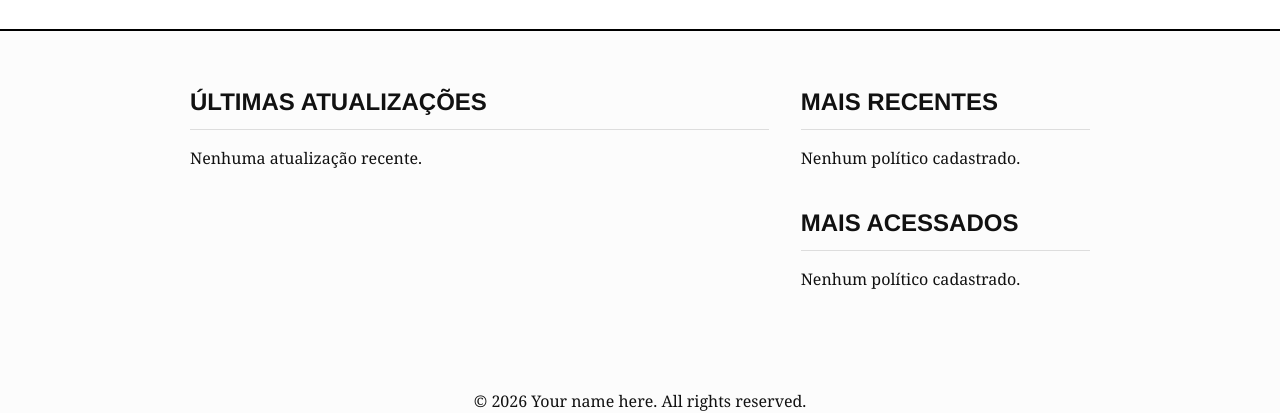
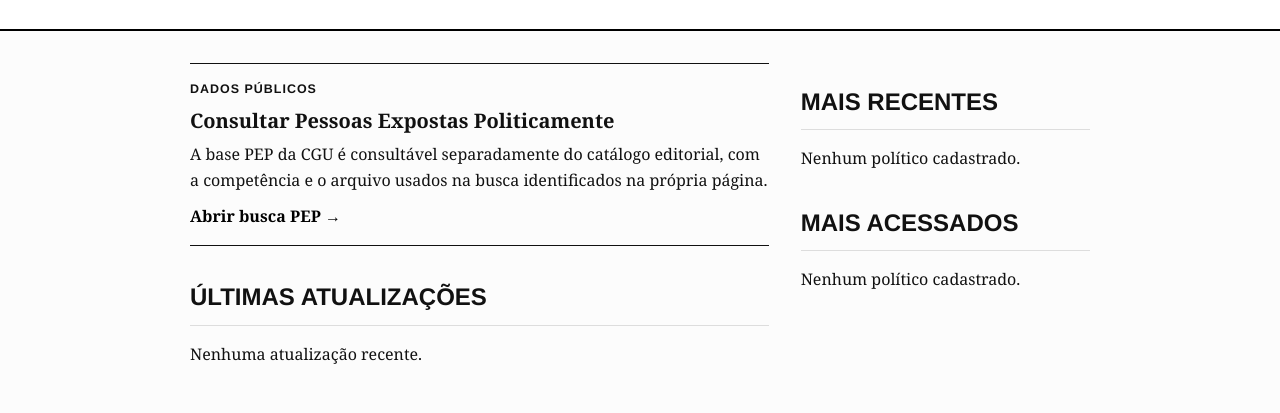
Before and after one commit to franklinbaldo/quem-sao-eles, an Astro site: page / in a window 1280 px wide. Shown: the part 148-561 px from the top of the page. Built offline with nearby package versions, Linux system fonts and the light colour scheme; Astro itself is replaced by a stand-in of ours.

Commit message:
feat: make public PEP search discoverable from home

```diff
--- a/src/pages/index.astro
+++ b/src/pages/index.astro
@@ -103,11 +103,38 @@ const ultimasNoticias = noticias.sort((a, b) => b.data.date.valueOf() - a.data.d
 			color: var(--link-hover);
 			text-decoration: underline;
 		}
+		a:focus-visible {
+			outline: 2px solid #111;
+			outline-offset: 3px;
+		}
 		.meta {
 			font-family: var(--font-sans);
 			font-size: 0.85rem;
 			color: #666;
 			margin-top: 0.2rem;
+		}
+		.pep-access {
+			border-block: 1px solid #111;
+			padding: 1rem 0;
+		}
+		.pep-access h2 {
+			border: 0;
+			font-family: var(--font-main);
+			font-size: 1.25rem;
+			margin: 0 0 0.35rem;
+			padding: 0;
+			text-transform: none;
+		}
+		.pep-access p {
+			margin: 0 0 0.65rem;
+		}
+		.pep-access .eyebrow {
+			font-family: var(--font-sans);
+			font-size: 0.78rem;
+			font-weight: 700;
+			letter-spacing: 0.08em;
+			margin-bottom: 0.3rem;
+			text-transform: uppercase;
 		}
 	</style>
 </head>
@@ -119,6 +146,13 @@ const ultimasNoticias = noticias.sort((a, b) => b.data.date.valueOf() - a.data.d
 
 	<main>
 		<div class="content-left">
+			<section class="pep-access" aria-labelledby="pep-access-title">
+				<p class="eyebrow">Dados públicos</p>
+				<h2 id="pep-access-title">Consultar Pessoas Expostas Politicamente</h2>
+				<p>A base PEP da CGU é consultável separadamente do catálogo editorial, com a competência e o arquivo usados na busca identificados na própria página.</p>
+				<a href={`${import.meta.env.BASE_URL}pep`}>Abrir busca PEP →</a>
+			</section>
+
 			<section>
 				<h2>Últimas Atualizações</h2>
 				{ultimasNoticias.length > 0 ? (
```
